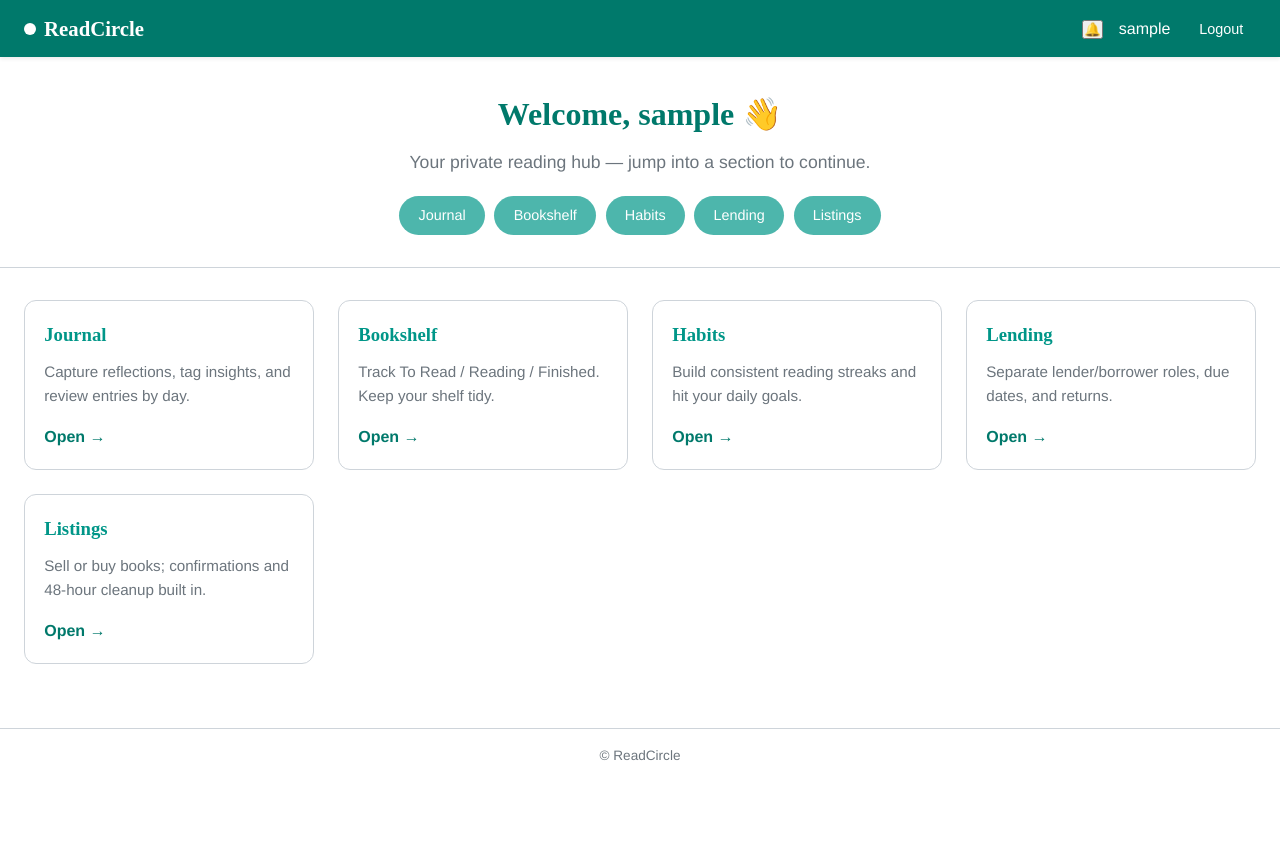
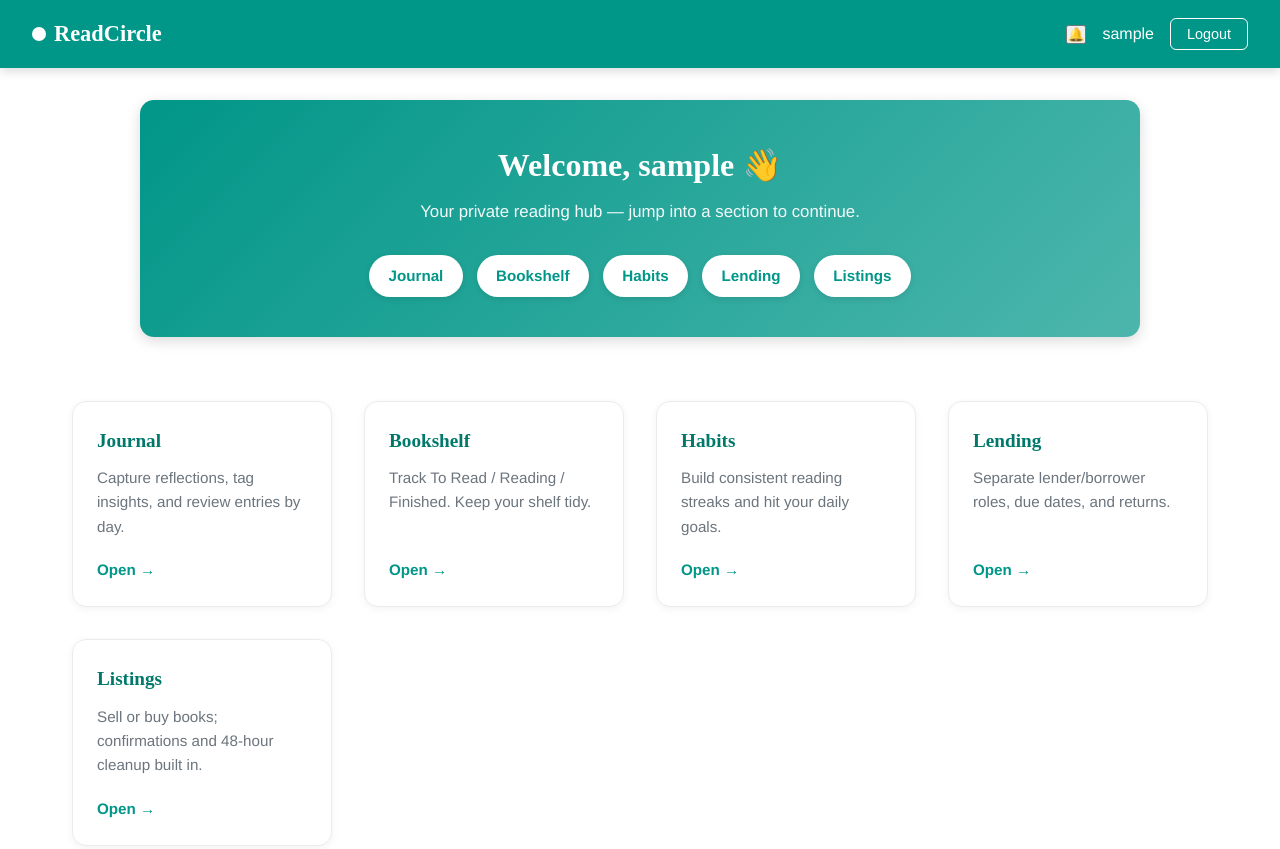
Before and after one commit to Parth-Patil333/ReadCircle, a plain HTML site: page frontend/dashboard.html in a window 1280 px wide. Shown: the top 849 px of the page. Before the commit the page ends 800 px from the top, so only its background shows below. Drawn offline with Linux system fonts and the light colour scheme; sample sign-in values are in the browser's storage.

Commit message:
DshBrd edit 1.2

```diff
--- a/frontend/css/dashboard.css
+++ b/frontend/css/dashboard.css
@@ -4,7 +4,7 @@
   --indigo-tint: #4DB6AC;
   --grey-base: #6C757D;
   --grey-shade: #343A40;
-  --grey-tint: #CED4DA;
+  --grey-tint: #E9ECEF;
 
   --font-heading: "Roslindale SemiBold", serif;
   --font-body: "Helvetica Neue", sans-serif;
@@ -23,31 +23,34 @@ body {
   line-height: 1.6;
 }
 
-/* Topbar */
+/* === TOPBAR === */
 .topbar {
-  background: var(--indigo-shade);
-  color: #fff;
   display: flex;
   justify-content: space-between;
   align-items: center;
-  padding: 0.75rem 1.5rem;
-  box-shadow: 0 2px 4px rgba(0,0,0,0.08);
+  background: var(--indigo-base);
+  color: white;
+  padding: 1rem 2rem;
+  box-shadow: 0 3px 10px rgba(0,0,0,0.15);
+  position: sticky;
+  top: 0;
+  z-index: 1000;
 }
 
 .brand {
   display: flex;
   align-items: center;
   font-family: var(--font-heading);
-  font-size: 1.3rem;
+  font-size: 1.4rem;
   font-weight: bold;
 }
 
 .logo-dot {
-  width: 12px;
-  height: 12px;
+  width: 14px;
+  height: 14px;
   border-radius: 50%;
-  background: #fff;
-  margin-right: 8px;
+  background: white;
+  margin-right: 0.5rem;
 }
 
 .userbox {
@@ -56,112 +59,140 @@ body {
   gap: 1rem;
 }
 
-.btn, .btn-ghost {
+.btn {
+  background: var(--indigo-tint);
+  color: white;
   border: none;
-  padding: 0.4rem 0.8rem;
+  padding: 0.45rem 1rem;
   border-radius: 6px;
   cursor: pointer;
   font-size: 0.9rem;
-  transition: background 0.2s;
+  transition: background 0.25s ease, transform 0.2s ease;
+}
+
+.btn:hover {
+  background: var(--indigo-shade);
+  transform: translateY(-2px);
 }
 
 .btn-ghost {
   background: transparent;
-  color: #fff;
+  border: 1px solid white;
 }
 
 .btn-ghost:hover {
-  background: rgba(255,255,255,0.15);
+  background: white;
+  color: var(--indigo-base);
 }
 
-/* Hero */
+/* === HERO SECTION === */
 .hero {
-  padding: 2rem 1.5rem;
+  background: linear-gradient(135deg, var(--indigo-base), var(--indigo-tint));
+  padding: 2.5rem 2rem;
+  margin: 2rem auto;
+  border-radius: 14px;
   text-align: center;
-  border-bottom: 1px solid var(--grey-tint);
+  color: white;
+  box-shadow: 0 4px 14px rgba(0,0,0,0.15);
+  max-width: 1000px;
 }
 
-.greet {
+.hero .greet {
   font-family: var(--font-heading);
   font-size: 2rem;
   margin-bottom: 0.5rem;
-  color: var(--indigo-shade);
 }
 
-.sub {
-  font-size: 1.1rem;
-  color: var(--grey-base);
-  margin-bottom: 1.2rem;
+.hero .sub {
+  font-size: 1.05rem;
+  opacity: 0.95;
 }
 
 .quick {
+  margin-top: 1.8rem;
   display: flex;
+  justify-content: center;
   flex-wrap: wrap;
-  gap: 0.6rem;
-  justify-content: center;
+  gap: 0.9rem;
 }
 
 .chip {
-  background: var(--indigo-tint);
-  color: #fff;
-  padding: 0.5rem 1.2rem;
+  background: white;
+  color: var(--indigo-base);
+  padding: 0.55rem 1.2rem;
   border-radius: 50px;
+  font-size: 0.95rem;
+  font-weight: 600;
   text-decoration: none;
-  font-size: 0.9rem;
-  transition: all 0.2s;
+  transition: 0.25s ease-in-out;
+  box-shadow: 0 2px 6px rgba(0,0,0,0.1);
 }
 
 .chip:hover {
   background: var(--indigo-base);
+  color: white;
+  transform: translateY(-3px);
+  box-shadow: 0 4px 10px rgba(0,0,0,0.15);
 }
 
-/* Grid of Cards */
+/* === GRID SECTION === */
 .grid {
   display: grid;
   grid-template-columns: repeat(auto-fit, minmax(240px, 1fr));
-  gap: 1.5rem;
-  padding: 2rem 1.5rem;
+  gap: 2rem;
+  padding: 2rem;
+  max-width: 1200px;
+  margin: 0 auto;
 }
 
 .card {
-  background: #fff;
+  background: white;
   border: 1px solid var(--grey-tint);
-  border-radius: 12px;
-  padding: 1.2rem;
+  border-radius: 14px;
+  padding: 1.5rem;
   text-decoration: none;
   color: inherit;
-  transition: transform 0.2s, box-shadow 0.2s;
+  transition: all 0.25s ease;
+  display: flex;
+  flex-direction: column;
+  justify-content: space-between;
+  min-height: 180px;
+  box-shadow: 0 2px 8px rgba(0,0,0,0.05);
 }
 
 .card h3 {
   font-family: var(--font-heading);
-  color: var(--indigo-base);
   margin-bottom: 0.6rem;
+  color: var(--indigo-shade);
+  font-size: 1.2rem;
 }
 
 .card p {
   font-size: 0.95rem;
   color: var(--grey-base);
-  margin-bottom: 1rem;
+  flex-grow: 1;
 }
 
 .card .cta {
+  margin-top: 1.2rem;
   font-weight: bold;
-  color: var(--indigo-shade);
+  color: var(--indigo-base);
+  font-size: 0.95rem;
 }
 
 .card:hover {
-  transform: translateY(-4px);
-  box-shadow: 0 4px 10px rgba(0,0,0,0.08);
-  border-color: var(--indigo-tint);
+  border-color: var(--indigo-base);
+  box-shadow: 0 6px 16px rgba(0,0,0,0.12);
+  transform: translateY(-5px) scale(1.02);
 }
 
-/* Footer */
+/* === FOOTER === */
 .foot {
+  text-align: center;
   padding: 1rem;
-  text-align: center;
-  font-size: 0.85rem;
   color: var(--grey-base);
   border-top: 1px solid var(--grey-tint);
-  margin-top: 2rem;
+  margin-top: 3rem;
+  font-size: 0.85rem;
+  background: #fafafa;
 }
```
